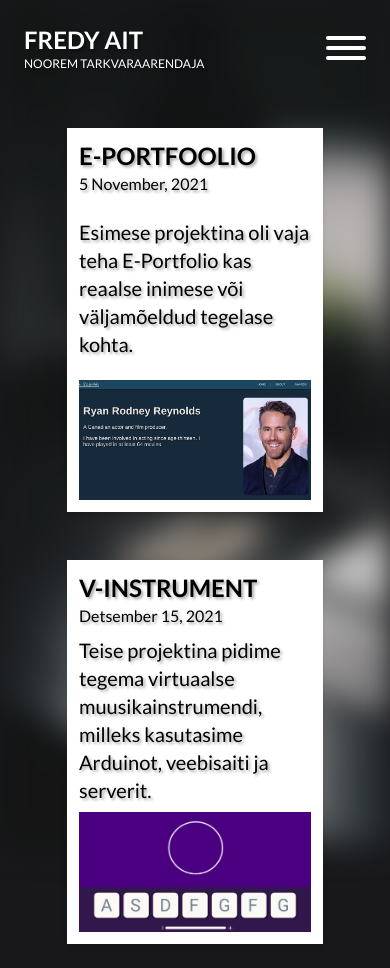
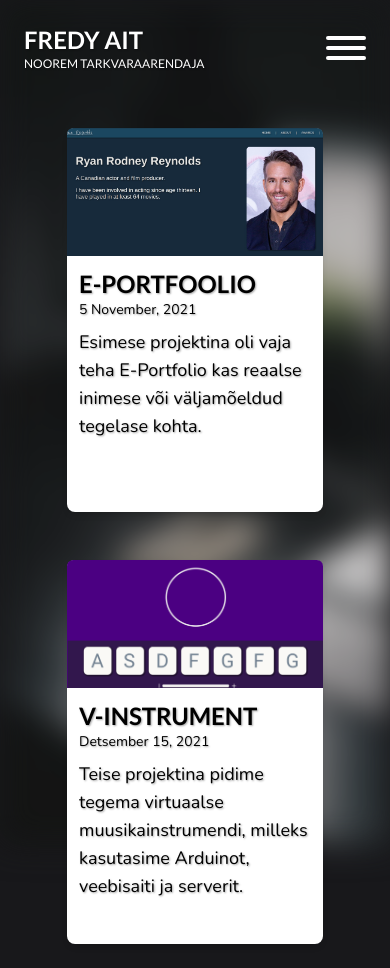
Before and after one commit to Frappyy/portfolio-tailwind, a website: page projects.html in a window 390 px wide. Drawn offline with nearby package versions, Linux system fonts and the light colour scheme.

Commit message:
font & small design tweaks

```diff
--- a/index.html
+++ b/index.html
@@ -6,7 +6,7 @@
     <meta name="viewport" content="width=device-width, initial-scale=1.0">
     <link rel="preconnect" href="https://fonts.googleapis.com">
     <link rel="preconnect" href="https://fonts.gstatic.com" crossorigin>
-    <link href="https://fonts.googleapis.com/css2?family=Lato:ital,wght@0,300;0,400;0,700;0,900;1,100;1,300;1,400;1,700;1,900&display=swap" rel="stylesheet">
+    <link href="https://fonts.googleapis.com/css2?family=Lato:ital,wght@0,100;0,300;0,400;0,700;0,900;1,100;1,300;1,400;1,700;1,900&family=Nunito:ital,wght@0,200;0,300;0,400;0,500;0,600;0,700;0,800;0,900;1,200;1,300;1,400;1,500;1,600;1,700;1,800;1,900&display=swap" rel="stylesheet">
     <script src="https://kit.fontawesome.com/1e98863f1b.js" crossorigin="anonymous"></script>
     <link rel="stylesheet" href="Assets/styles.css">
     <title>Fredy Ait Portfoolio</title>
@@ -27,7 +27,7 @@
                 <div class="flex justify-center items-center w-44 border-b-4 border-transparent"><a href="moreinfo.html" class="text-3xl text-white hover:text-rose-600 trans02 text-shdw-light">LISAINFO</a></div>
             </div>
             <div class="lg:hidden flex justify-center items-center">
-                <input type="checkbox" id="burger-toggle" value="Hello!" class="w-10 h-10">
+                <input type="checkbox" id="burger-toggle" class="w-10 h-10">
                 <div class="hamburger"><div></div></div>
             </div>
         </header>
@@ -43,15 +43,15 @@
             </div>
         </div>
         <div class="h-full text-white text-shdw-light flex flex-col gap-5 sm:gap-10 mt-12 lg:mt-24 trans05 opacity-0 fade-in">
-            <h1 class="text-3xl lg:text-5xl font-semibold">MINU E-PORTFOOLIO</h1>
-            <p class="text-xl lg:text-2xl">Olen 17-aastane noorem tarkvaraarendaja Tallinnast ning hetkel õpin ja elan
+            <h1 class="text-3xl lg:text-6xl font-bold">Minu E-Portfoolio</h1>
+            <p class="text-xl lg:text-2xl font-['Nunito']">Olen 17-aastane noorem tarkvaraarendaja Tallinnast ning hetkel õpin ja elan
                 <a href="https://ametikool.ee" target="_blank" class="hover:text-rose-600 trans02 underline">Kuressaare Ametikoolis</a>.
                 Alustasin programmeerimisega juba 9-aastaselt ning arvan, et olen selle vähese ajaga jõudnud päris kaugele. Varem tegelesin C#
                 ja videote monteerimisega, hetkel tegelen peamiselt HTML, CSS, JavaScripti ja Pythoniga. Mulle meeldib ehitada ja arendada
                 veebisaite, programme ja skripte.
             </p>
-            <div class="flex gap-5 flex-col sm:flex-row lg:gap-10">
-                <a href="projects.html"><button class="bg-white shadow-md text-2xl text-black p-2 trans035 hover:scale-105 hover:text-white hover:bg-rose-600">MINU PROJEKTID <i class="fa fa-arrow-right"></i></button></a>
+            <div class="flex gap-5 flex-col sm:flex-row">
+                <a href="projects.html"><button class="bg-white border-2 border-white shadow-md text-2xl text-black p-2 trans035 hover:scale-105 hover:text-white hover:bg-rose-600 hover:border-rose-600">MINU PROJEKTID</button></a>
                 <a href="moreinfo.html"><button class="border-2 shadow-md text-2xl text-white p-2 trans035 hover:scale-105 hover:text-black hover:bg-white">LISAINFO</button></a>
             </div>
         </div>
--- a/projects.html
+++ b/projects.html
@@ -6,7 +6,7 @@
     <meta name="viewport" content="width=device-width, initial-scale=1.0">
     <link rel="preconnect" href="https://fonts.googleapis.com">
     <link rel="preconnect" href="https://fonts.gstatic.com" crossorigin>
-    <link href="https://fonts.googleapis.com/css2?family=Lato:ital,wght@0,300;0,400;0,700;0,900;1,100;1,300;1,400;1,700;1,900&display=swap" rel="stylesheet">
+    <link href="https://fonts.googleapis.com/css2?family=Lato:ital,wght@0,100;0,300;0,400;0,700;0,900;1,100;1,300;1,400;1,700;1,900&family=Nunito:ital,wght@0,200;0,300;0,400;0,500;0,600;0,700;0,800;0,900;1,200;1,300;1,400;1,500;1,600;1,700;1,800;1,900&display=swap" rel="stylesheet">
     <script src="https://kit.fontawesome.com/1e98863f1b.js" crossorigin="anonymous"></script>
     <link rel="stylesheet" href="Assets/styles.css">
     <title>Fredy Ait Portfoolio</title>
@@ -27,7 +27,7 @@
                 <div class="flex justify-center items-center w-44 border-b-4 border-transparent"><a href="moreinfo.html" class="text-3xl text-white hover:text-rose-600 trans02 text-shdw-light">LISAINFO</a></div>
             </div>
             <div class="lg:hidden flex justify-center items-center">
-                <input type="checkbox" id="burger-toggle" value="Hello!" class="w-10 h-10">
+                <input type="checkbox" id="burger-toggle" class="w-10 h-10">
                 <div class="hamburger"><div></div></div>
             </div>
         </header>
@@ -43,23 +43,21 @@
             </div>
         </div>
         <div class="h-full text-white text-shdw-light grid sm:grid-cols-2 lg:grid-cols-3 xl:grid-cols-4 gap-12 justify-center mt-12 lg:mt-24 trans05 opacity-0 fade-in">
-            <a href="projectday1.html"><div class="h-96 max-w-64 shadow-md p-3 flex flex-col justify-between trans035 bg-white text-black hover:scale-105 hover:bg-rose-600 hover:text-white cursor-pointer">
-                <div>
+            <a href="projectday1.html"><div class="h-96 max-w-64 shadow-md rounded-lg flex flex-col trans035 bg-white text-black hover:scale-105 hover:bg-rose-600 hover:text-white cursor-pointer">
+                <img src="Assets/Images/1-projektipaev-portfoolio.jpg" alt="1-projektipaev-portfoolio" class="w-full h-32 rounded-t-md object-cover">
+                <div class="p-3">
                     <h1 class="text-2xl font-semibold">E-PORTFOOLIO</h1>
-                    <p>5 November, 2021</p>
+                    <p class="text-sm mb-2 font-['Nunito']">5 November, 2021</p>
+                    <p class="text-lg font-['Nunito']">Esimese projektina oli vaja teha E-Portfolio kas reaalse inimese või väljamõeldud tegelase kohta.</p>
                 </div>
-                <p class="text-xl">Esimese projektina oli vaja teha E-Portfolio kas reaalse inimese või väljamõeldud tegelase kohta.
-                </p>
-                <img src="Assets/Images/1-projektipaev-portfoolio.jpg" alt="1-projektipaev-portfoolio" class="w-full h-1/3 object-cover">
             </div></a>
-            <a href="projectday2.html"><div class="h-96 max-w-64 shadow-md p-3 flex flex-col justify-between trans035 bg-white text-black hover:scale-105 hover:bg-rose-600 hover:text-white cursor-pointer">
-                <div>
+            <a href="projectday2.html"><div class="h-96 max-w-64 shadow-md rounded-lg flex flex-col trans035 bg-white text-black hover:scale-105 hover:bg-rose-600 hover:text-white cursor-pointer">
+                <img src="Assets/Images/2-projektipaev-chello.png" alt="1-projektipaev-portfoolio" class="w-full h-32 rounded-t-md object-cover">
+                <div class="p-3">
                     <h1 class="text-2xl font-semibold">V-INSTRUMENT</h1>
-                    <p>Detsember 15, 2021</p>
+                    <p class="text-sm mb-2 font-['Nunito']">Detsember 15, 2021</p>
+                    <p class="text-lg font-['Nunito']">Teise projektina pidime tegema virtuaalse muusikainstrumendi, milleks kasutasime Arduinot, veebisaiti ja serverit.</p>
                 </div>
-                <p class="text-xl">Teise projektina pidime tegema virtuaalse muusikainstrumendi, milleks kasutasime Arduinot, veebisaiti ja serverit.
-                </p>
-                <img src="Assets/Images/2-projektipaev-chello.png" alt="1-projektipaev-portfoolio" class="w-full h-1/3 object-cover">
             </div></a>
         </div>
     </div>
--- a/src/input.css
+++ b/src/input.css
@@ -1,3 +1,5 @@
+@import url('https://fonts.googleapis.com/css2?family=Arvo:ital,wght@0,400;0,700;1,400;1,700&family=Lato:ital,wght@0,100;0,300;0,400;0,700;0,900;1,100;1,300;1,400;1,700;1,900&display=swap');
+
 * {
     box-sizing: border-box;
     padding: 0;
@@ -15,7 +17,7 @@
 }
 
 .text-shdw-light {
-    text-shadow: 2px 2px 3px rgba(0, 0, 0, .35);
+    text-shadow: 1px 1px 2px rgba(0, 0, 0, .35);
 }
 
 .max-w-64 {
```
Also changed, not shown: moreinfo.html (+7 -7 lines), projectday1.html (+6 -6 lines), projectday2.html (+7 -7 lines), Assets/styles.css.
